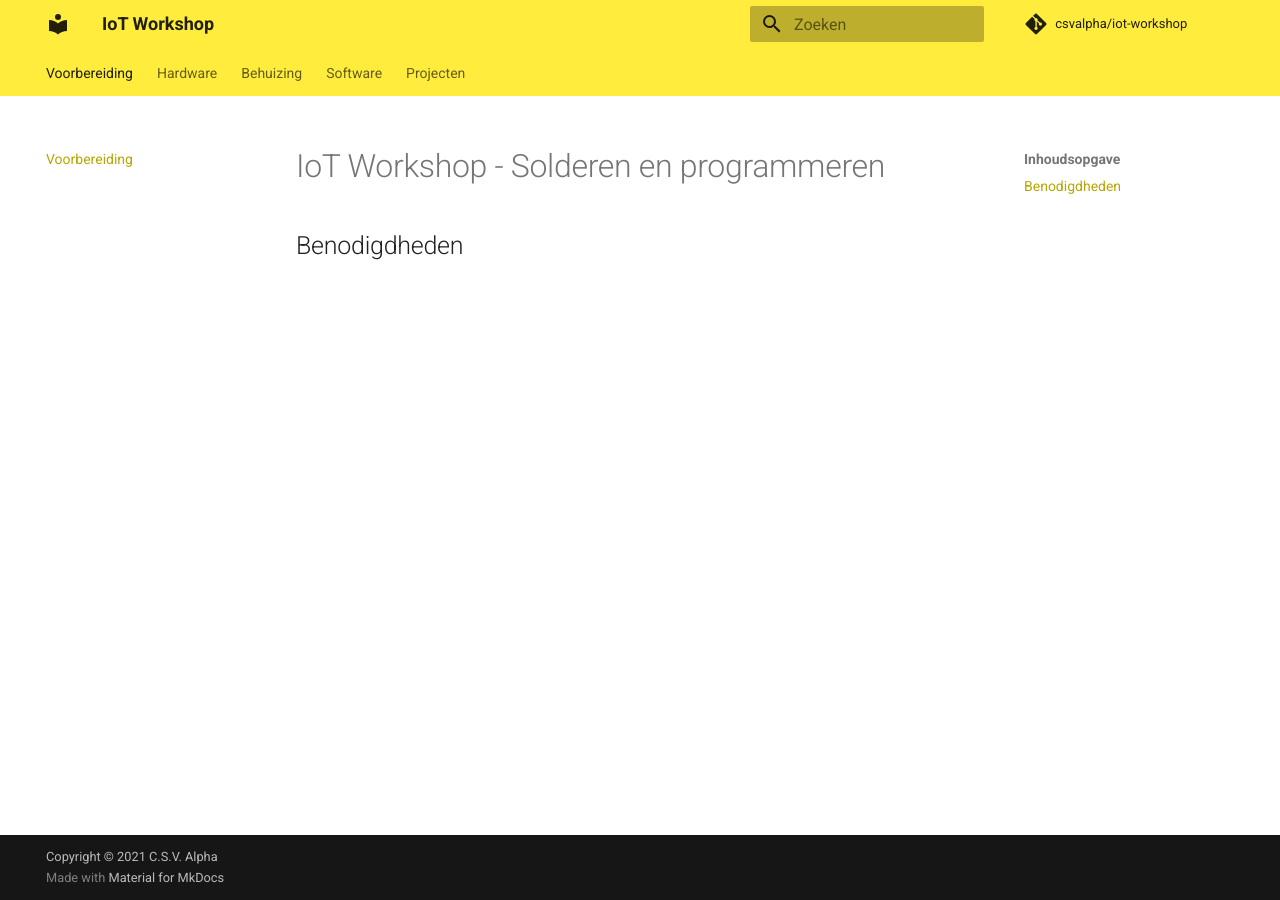
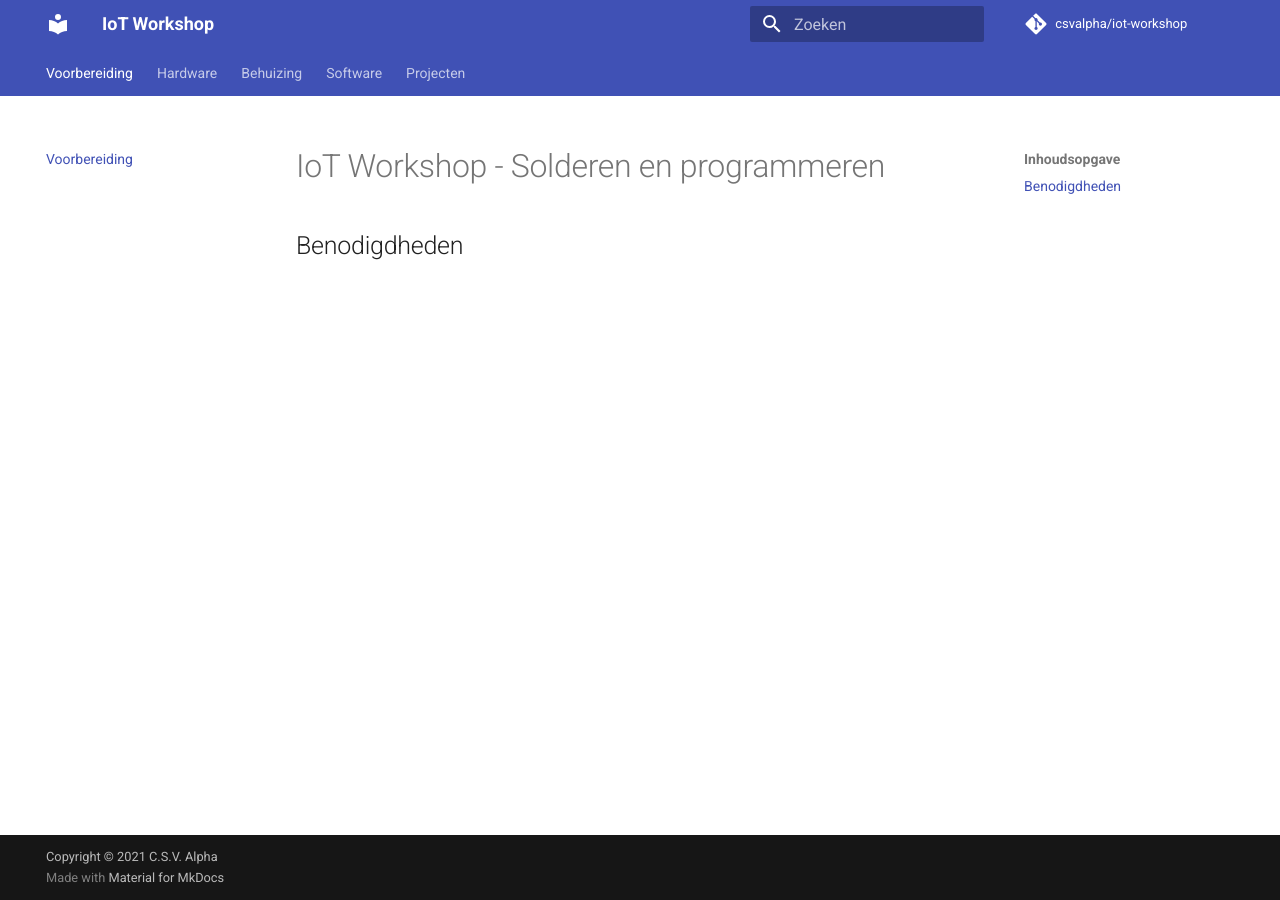
Before and after one commit to csvalpha/iot-workshop, an MkDocs documentation site: the page built from docs/index.md, in a window 1280 px wide. Built offline with MkDocs 1.6.1 and Material for MkDocs 9.7.7, drawn with Linux system fonts in a browser that asks for light colours; comment, search, counter and statistics services are not loaded.

Commit message:
Remove colors because it is ugly

```diff
--- a/docs/stylesheets/extra.css
+++ /dev/null
@@ -1,5 +0,0 @@
-:root {
-    --md-primary-fg-color: #FFD218;
-    --md-primary-fg-color--light: #FFE063;
-    --md-primary-fg-color--dark: #807032;
-}
--- a/mkdocs.yml
+++ b/mkdocs.yml
@@ -18,7 +18,6 @@ theme:
     - navigation.tabs
   palette:
     scheme: preference
-    primary: yellow
   language: nl
 plugins:
   - search:
```
